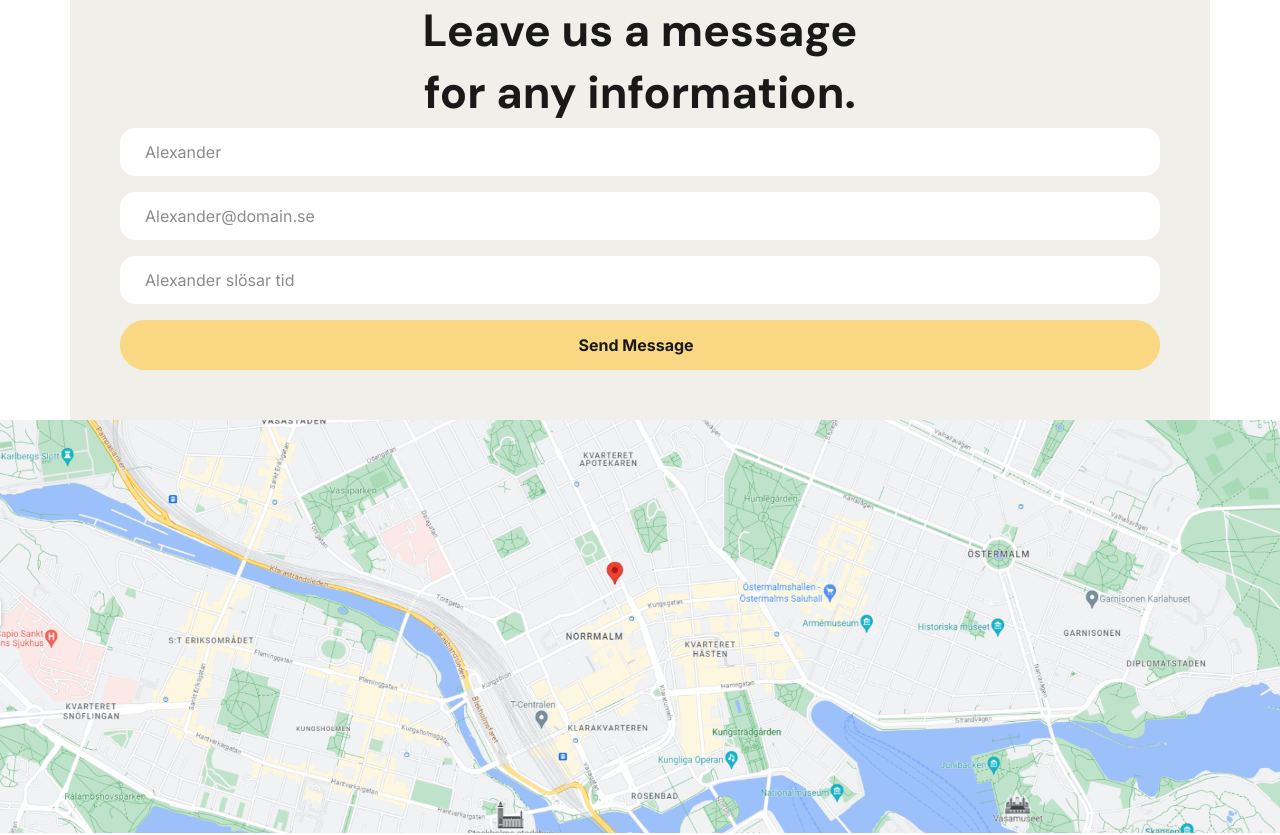
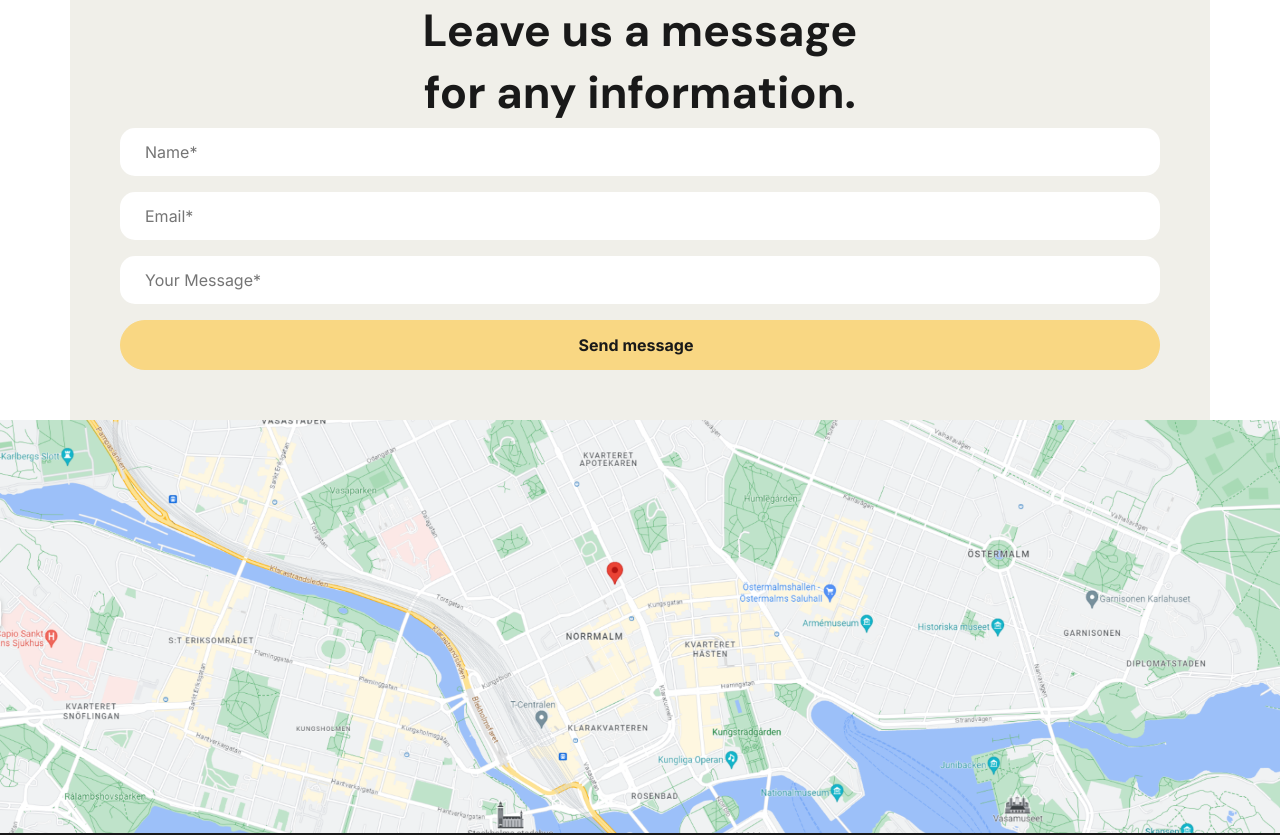
Before and after one commit to Leutroj/Crito-React, a React (Create React App) app in the folder crito/: page /contact in a window 1280 px wide. Shown: the part 820-1655 px from the top of the page. Built offline with nearby package versions, Linux system fonts and the light colour scheme; some icons are missing.

Commit message:
messagedone

```diff
--- a/crito/src/Assets/css/end.css
+++ b/crito/src/Assets/css/end.css
@@ -1,5 +1,6 @@
 .end {
   background-color: #191919;
+  padding-top: 100px;
 }
 .end .container p {
   color: #8c8c8c;
@@ -21,7 +22,6 @@
   grid-template-columns: 2fr 1fr 1fr 1fr 1fr;
   justify-content: space-between;
   gap: 50px;
-  margin-top: 100px;
 }
 .end .container .links .crito-box {
   display: inherit;
--- a/crito/src/Components/Message.js
+++ b/crito/src/Components/Message.js
@@ -2,9 +2,40 @@ import React, { useState } from 'react'
 
 const Message = () => {
 
-  const [firstName, setFirstName] = useState('Alexander')
-  const [email, setEmail] = useState('Alexander@domain.se')
-  const [message, setMessage] = useState('Alexander slösar tid')
+  const [name, setName] = useState('')
+  const [email, setEmail] = useState('')
+  const [message, setMessage] = useState('')
+  const [messageBtnText, setMessageBtnText] = useState("Send message");
+
+
+  const handleSubmit = async (e) => {
+    e.preventDefault()
+
+    const user = {name, email, message}
+    const json = JSON.stringify(user)
+
+    const result = await fetch('https://win23-assignment.azurewebsites.net/api/contactform', {
+      method: 'post',
+      headers: {
+        'content-type': 'application/json'
+    },
+        body: json
+     })
+     var property = document.getElementById("btnStandard");
+      switch(result.status){
+
+        case 200:
+          setMessageBtnText("Sent");
+          property.style.backgroundColor = "#35b303"
+            console.log('användaren skapades korrekt')
+            break
+        default:
+            console.log(`något gick fel. felmeddelandet är ${await result.text()}`)
+            setMessageBtnText("Något blev fel");
+            property.style.backgroundColor = "#da3406"
+            break
+      }
+  }
 
   return (
     <section className="message-form">
@@ -15,21 +46,22 @@ const Message = () => {
         <h1>
            for any information.
         </h1>
-       <form noValidate>
+       <form onSubmit={handleSubmit} noValidate>
        <div className="form-message">
           <div className="mb-3">
-          <input type="text" id="firstName" placeholder="Name*" defaultValue={firstName} onChange={(e) => setFirstName(e.target.defaultValue)}/>
+          <input type="text" placeholder="Name*" value={name} onChange={(e) => setName(e.target.value)}/>
           </div>
           <div className="mb-3">
-          <input type="email" id="email" placeholder="Email*" defaultValue={email} onChange={(e) => setEmail(e.target.defaultValue)}/>
+          <input type="email" placeholder="Email*" value={email} onChange={(e) => setEmail(e.target.value)}/>
           </div>
           <div className="mb-3">
-          <input type="message" id="message" placeholder="Your Message*" defaultValue={message} onChange={(e) => setMessage(e.target.defaultValue)}/>
+          <input type="message" placeholder="Your Message*" value={message} onChange={(e) => setMessage(e.target.value)}/>
           </div>
           </div>
+          <button type="submit" id="btnStandard" className="btn-theme">{messageBtnText}<i className="fa-regular fa-arrow-up-right"></i></button>
+
        </form>
 
-          <button type="submit" className="btn-theme">Send Message<i className="fa-regular fa-arrow-up-right"></i></button>
      </div>
 
 
--- a/crito/src/Views/Contact.js
+++ b/crito/src/Views/Contact.js
@@ -15,8 +15,6 @@ const Contact = () => {
       <ContactInformation />
       <Message />
       <Mapst />
-
-
       <Footer />
     </main>
   )
```
